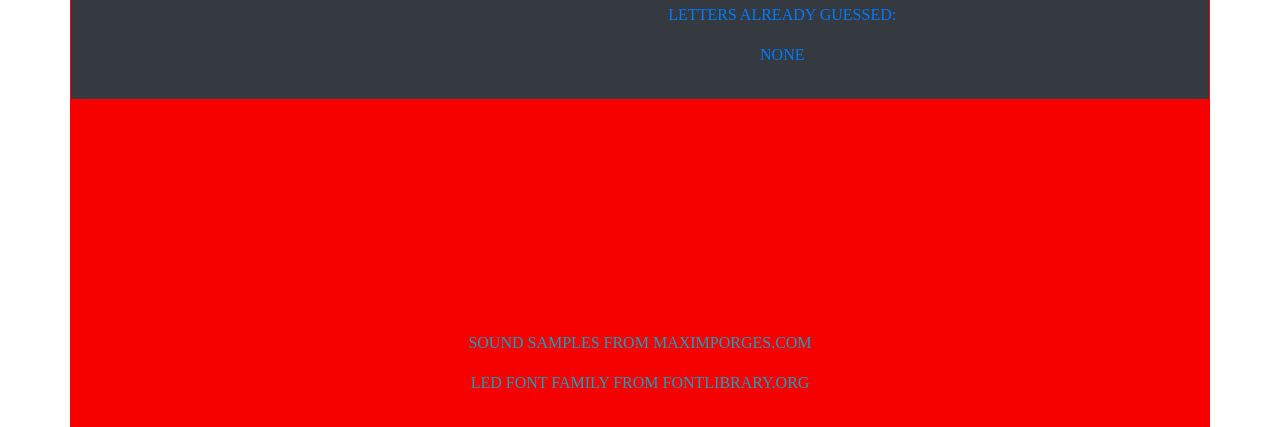
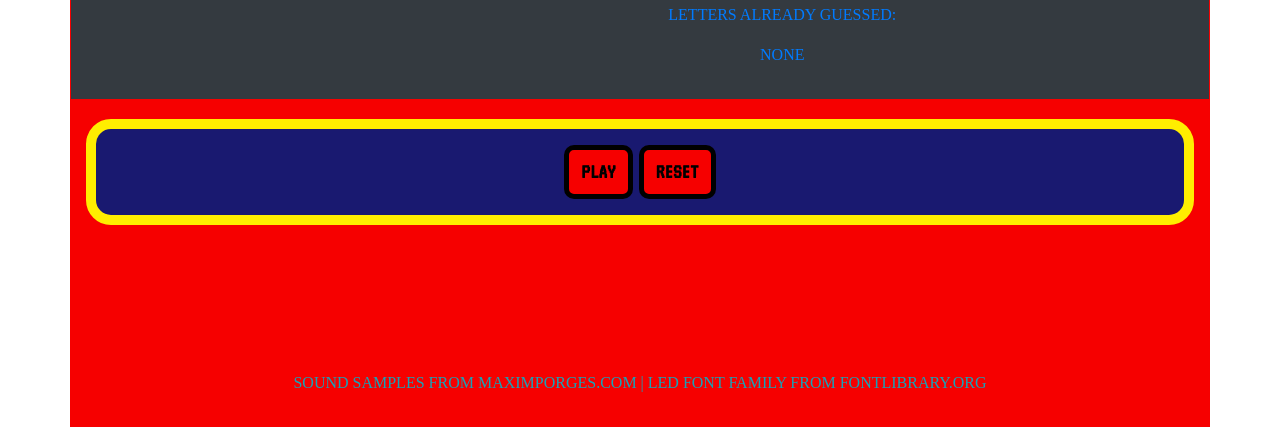
Before and after one commit to orlandocarnate/Speak-n-Spell-Game, a plain HTML site: page index.html in a window 1280 px wide. Shown: the part 373-800 px from the top of the page. Drawn offline with nearby package versions, Linux system fonts and the light colour scheme; a web font is replaced by a local one.

Commit message:
Create Play and Reset buttons.

```diff
--- a/index.html
+++ b/index.html
@@ -30,6 +30,27 @@
 
       .footer {
         /* color: rgb(255,238,0); */
+      }
+
+      .keypad {
+        background-color: midnightblue;
+        color: black;
+        font-weight: bold;
+        margin: 20px auto;
+        border-style: solid;
+        border-color: rgb(255,238,0);
+        border-width: 10px;
+        border-radius: 25px;
+
+      }
+
+      .btn {
+        border-color: black;
+        background-color: rgb(246,0,0);
+        border-width: 5px;
+        border-radius: 10px;
+        font-weight: bold;
+        font-size: 16pt;
       }
 
       p {
@@ -67,16 +88,21 @@
           </div>
         </div>
 
-        <div class="row">
-          <div class="md-11 rounded keypad"></div>
+        <div class="row keypad d-flex justify-content-center">
+          <div class="md-11 p-3">
+            <div >
+                <button type="button" class="btn" id="playButton" onclick="playGame()">PLAY</button>
+                <button type="button" class="btn" id="resetButton" onclick="resetGame()">RESET</button>
+            </div>
+
+          </div>
         </div>
 
 
       </section>
 
       <footer class="footer text-info fixed-bottom text-center pb-3">
-        <p>Sound Samples from maximporges.com</p>
-        <p>LED Font Family from fontlibrary.org</p>
+        <p>Sound Samples from maximporges.com | LED Font Family from fontlibrary.org</p>
       </footer>
 
       <script>
@@ -96,6 +122,8 @@
 
       // create random word function
       function randomize() {
+        // reset guessArray
+        guessArray = [];
         var randomWord = wordList[Math.floor(Math.random() * wordList.length)];
         console.log("random word: " + randomWord);
 
@@ -111,6 +139,25 @@
 
       }
 
+      // play game button pickes a new word but keeps score.
+      function playGame() {
+        var guessCount = 0;
+        var randomWord = "";
+        var wordArray = [];
+        randomize();
+
+
+      }
+
+      // reset score
+      function resetGame() {
+        var winCount = 0;
+        var loseCount = 0;
+        var guessCount = 0;
+        var randomWord = "";
+        var wordArray = [];
+        var guessArray = [];
+      }
       // call the randomize function
       randomize();
 
```
